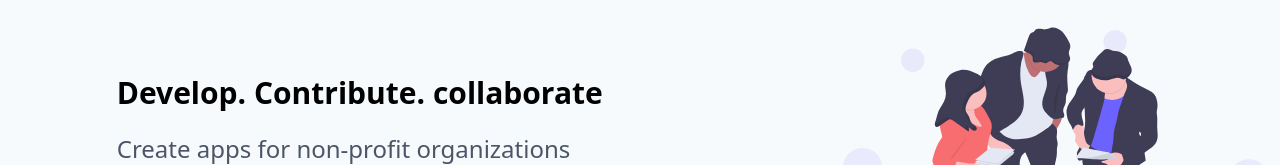
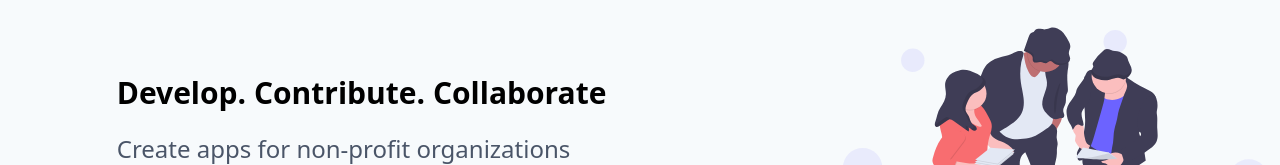
Before and after one commit to yossial/devteams, a Next.js app: page /index/components/Hero in a window 1280 px wide. Shown: the part 127-292 px from the top of the page. Built offline with nearby package versions, Linux system fonts and the light colour scheme.

Commit message:
Updated signup main page

```diff
--- a/pages/index/components/Hero.js
+++ b/pages/index/components/Hero.js
@@ -10,7 +10,7 @@ export default function Hero() {
         <div className="flex flex-row gap-4 container items-center justify-center mx-auto py-10 sm:z-1">
           <div className="txt flex flex-col gap-2">
             <h2 className="text-2xl sm:text-xl md:text-3xl font-bold mb-0 xs:mb-2 text-white sm:text-black">
-              Develop. Contribute. collaborate</h2>
+              Develop. Contribute. Collaborate</h2>
             <h3 className="text-xl md:text-2xl mb-2 text-gray-200 sm:text-gray-700">
               Create apps for non-profit organizations</h3>
             <section className="my-4 text-xl max-w-md md:max-w-full text-gray-200 sm:text-gray-700">
```
